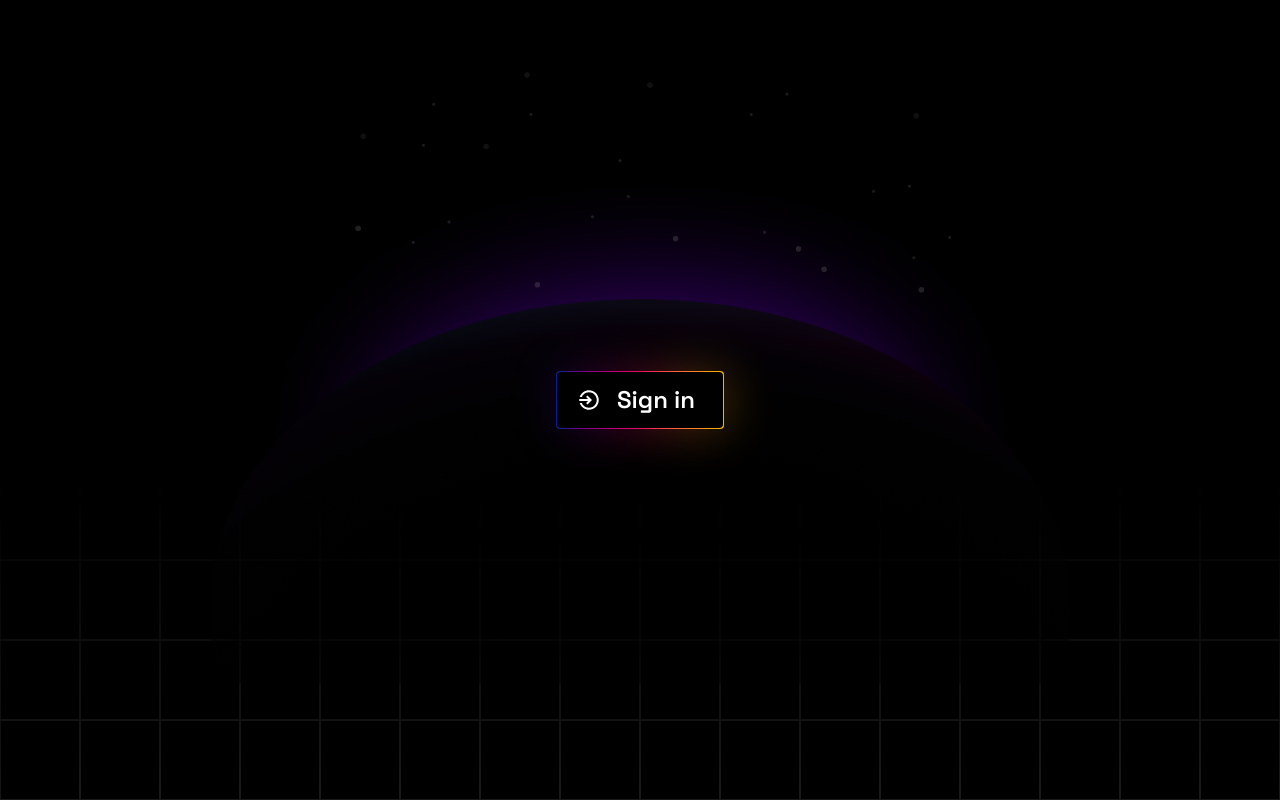
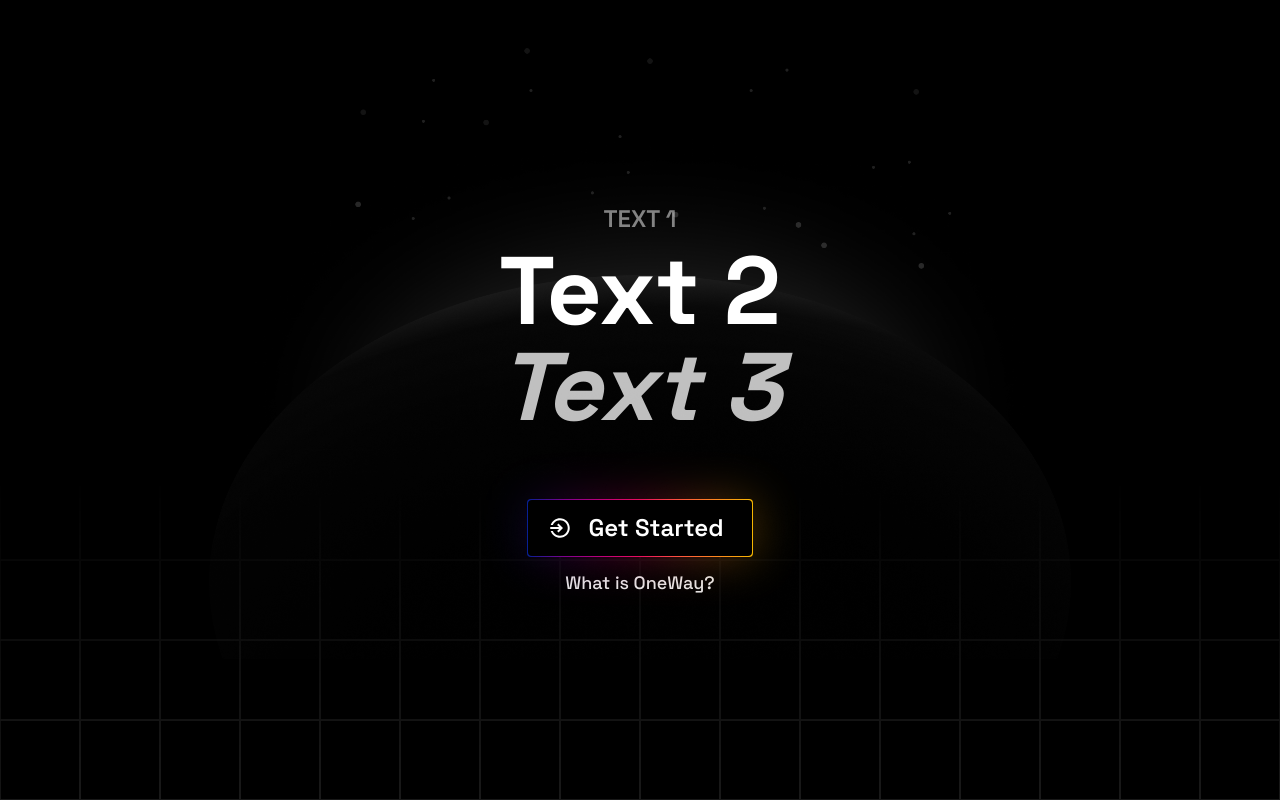
Before and after one commit to ishaan1013/oneway, a Next.js app: page / in a window 1280 px wide. Built offline with nearby package versions, Linux system fonts and the light colour scheme; no server answers.

Commit message:
update bg and add route protection

```diff
--- a/components/landing/loginButton.tsx
+++ b/components/landing/loginButton.tsx
@@ -29,7 +29,7 @@ const LoginButton = () => {
           className="relative flex select-none items-center rounded bg-black p-[1px] py-3 pl-5 pr-7 text-2xl font-semibold"
           onClick={() => signIn()}>
           <IoMdLogIn className="mr-4" />
-          Sign in
+          Get Started
         </button>
       </div>
     </>
--- a/pages/api/auth/[...nextauth].ts
+++ b/pages/api/auth/[...nextauth].ts
@@ -15,7 +15,7 @@ export const authOptions = {
     // })
   ],
   pages: {
-    signIn: "/auth/login",
+    signIn: "/auth",
   }
 }
 
--- a/pages/index.tsx
+++ b/pages/index.tsx
@@ -9,6 +9,11 @@ import GridLg from "../assets/grid-lg.svg"
 import Glow from "../assets/glow.png"
 
 import LoginButton from "../components/landing/loginButton"
+import Link from "next/link"
+import { GetServerSideProps } from "next"
+import { authOptions } from "./api/auth/[...nextauth]"
+import { getSession, useSession } from "next-auth/react"
+import { Session, unstable_getServerSession } from "next-auth"
 
 const Home = () => {
   const mediaLg_ = useMediaQuery("(min-width: 1024px)")
@@ -32,11 +37,11 @@ const Home = () => {
       </Head>
 
       <main className="relative z-10 flex h-screen w-screen flex-col items-center justify-center overflow-hidden">
-        <div className="absolute flex h-full w-full items-center justify-center">
+        <div className="absolute -z-20 flex h-full w-full items-center justify-center">
           <Image
             src={Glow}
             alt=""
-            className="aspect-[5/3] w-[90%] max-w-5xl -translate-y-6 opacity-50"
+            className="aspect-[5/3] w-[90%] max-w-5xl -translate-y-12 grayscale"
           />
         </div>
         <div className="absolute -z-10 h-full w-full">
@@ -80,18 +85,43 @@ const Home = () => {
           )}
         </div>
 
-        {/* <h2 className="mb-2 text-2xl font-semibold uppercase text-white/50">
-          OneWay
+        <h2 className="mb-2 text-2xl font-semibold uppercase text-white/50">
+          {/* OneWay */}
+          Text 1
         </h2>
-        <h1 className="mb-16 text-center text-8xl font-bold mix-blend-soft-light">
-          Social Media
+        <h1 className="mb-16 text-center text-8xl font-bold">
+          {/* Social Media */}
+          Text 2
           <br />
-          <span className="italic">The Right Way</span>
-        </h1> */}
+          {/* <span className="italic">The Right Way</span> */}
+          <span className="italic opacity-75">Text 3</span>
+        </h1>
         <LoginButton />
+        <Link
+          href="/about"
+          className="mt-3 text-lg font-medium opacity-90 duration-200 hover:opacity-50">
+          What is OneWay?
+        </Link>
       </main>
     </div>
   )
 }
 
+// export const getServerSideProps: GetServerSideProps = async (context) => {
+//   const session = await getSession(context)
+
+//   if (!session) {
+//     return {
+//       redirect: {
+//         destination: "/auth",
+//         permanent: false,
+//       },
+//     }
+//   }
+
+//   return {
+//     props: { session },
+//   }
+// }
+
 export default Home
```
Also changed, not shown: assets/glow.png, pages/auth/index.tsx (renamed from pages/auth/login.tsx).
